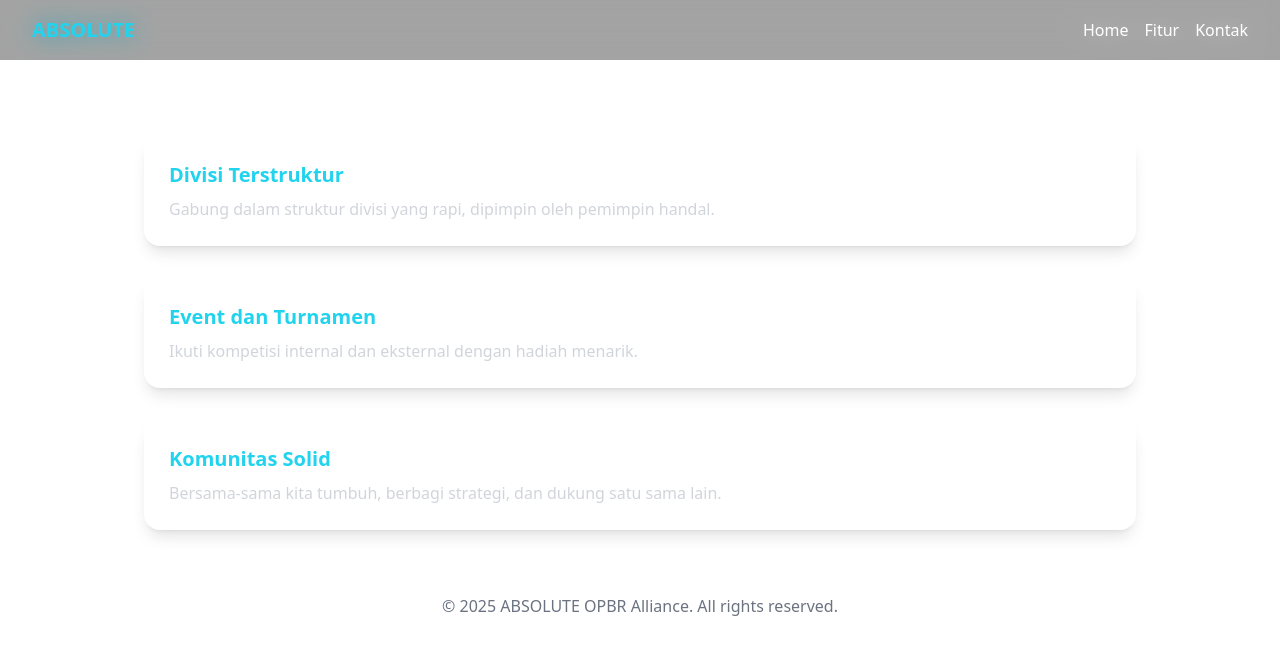
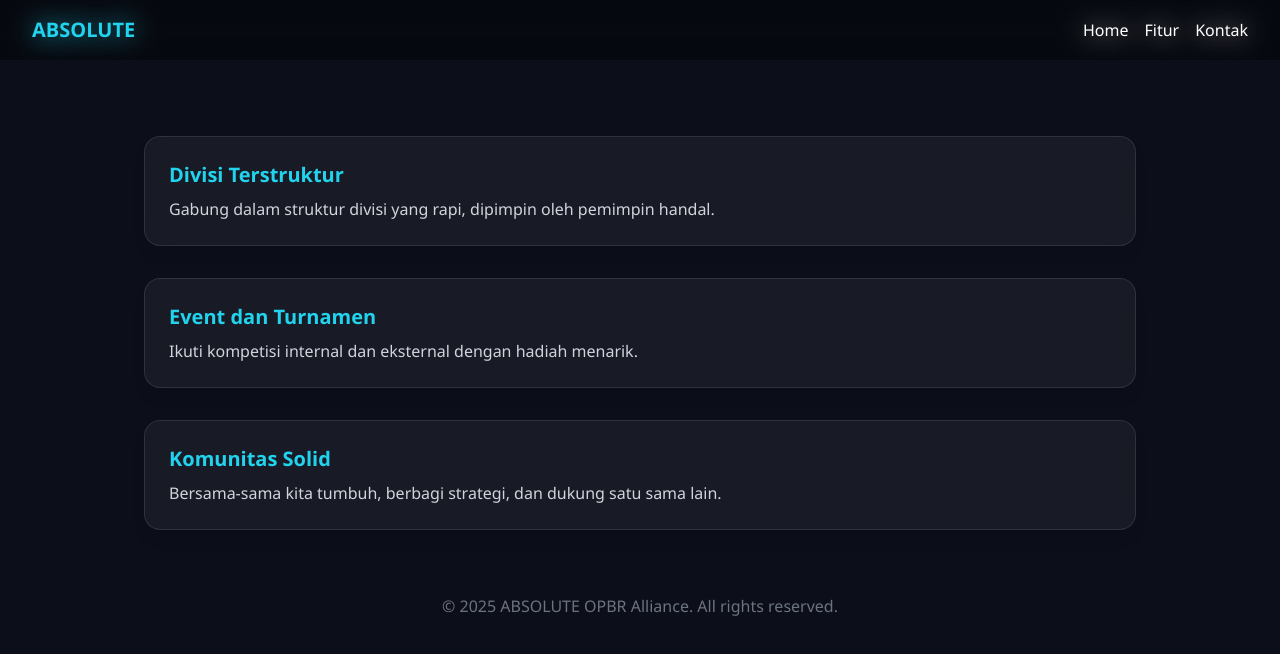
Before and after one commit to AliefKaka/Awa, a Next.js app: page / in a window 1280 px wide. Shown: the top 654 px of the page. Built offline with nearby package versions, Linux system fonts and the light colour scheme.

Commit message:
Update globals.css

```diff
--- a/styles/globals.css
+++ b/styles/globals.css
@@ -19,3 +19,132 @@
   animation-timing-function: linear;
   animation-iteration-count: infinite;
 }
+
+* { margin: 0; padding: 0; box-sizing: border-box; }
+    html, body {
+      scroll-behavior: smooth;
+      font-family: 'Segoe UI', sans-serif;
+      background: #0c0f1a;
+      color: white;
+      overflow-x: hidden;
+    }
+
+    #loader {
+      position: fixed;
+      top: 0; left: 0;
+      width: 100%; height: 100%;
+      background: #0c0f1a;
+      display: flex;
+      justify-content: center;
+      align-items: center;
+      z-index: 9999;
+      transition: opacity 0.5s ease;
+    }
+    .loader-ring {
+      width: 60px; height: 60px;
+      border: 6px solid rgba(255,255,255,0.1);
+      border-top: 6px solid #00d4ff;
+      border-radius: 50%;
+      animation: spin 1s linear infinite;
+    }
+    @keyframes spin { to { transform: rotate(360deg); } }
+
+    .shapes span {
+      position: absolute;
+      width: 20px; height: 20px;
+      background: rgba(0,212,255,0.1);
+      border-radius: 50%;
+      animation: float 10s linear infinite;
+    }
+    @keyframes float {
+      0% { transform: translateY(0); opacity: 1; }
+      100% { transform: translateY(-1000px); opacity: 0; }
+    }
+
+    nav {
+      position: fixed;
+      width: 100%;
+      top: 0;
+      left: 0;
+      padding: 1rem 2rem;
+      background: rgba(0,0,0,0.2);
+      backdrop-filter: blur(10px);
+      display: flex;
+      justify-content: space-between;
+      align-items: center;
+      z-index: 999;
+    }
+    nav h1 { color: #00d4ff; font-size: 1.2rem; }
+    nav a {
+      color: white;
+      margin-left: 1rem;
+      text-decoration: none;
+      transition: color 0.3s;
+    }
+    nav a:hover { color: #00d4ff; }
+
+    .hero {
+      height: 100vh;
+      display: flex;
+      flex-direction: column;
+      justify-content: center;
+      align-items: center;
+      text-align: center;
+      padding: 0 1rem;
+    }
+    .hero h2 {
+      font-size: 2.5rem;
+      color: #00d4ff;
+      margin-bottom: 1rem;
+    }
+    .hero p {
+      font-size: 1.1rem;
+      color: #ccc;
+      max-width: 600px;
+      margin-bottom: 2rem;
+    }
+    .hero a {
+      padding: 0.8rem 1.5rem;
+      background: #00d4ff;
+      color: black;
+      border-radius: 8px;
+      font-weight: bold;
+      transition: all 0.3s ease;
+    }
+    .hero a:hover {
+      background: #00bce0;
+      transform: scale(1.05);
+    }
+
+    .container {
+      max-width: 1000px;
+      margin: auto;
+      padding: 2rem;
+      display: flex;
+      flex-direction: column;
+      gap: 2rem;
+    }
+    .card {
+      background: rgba(255,255,255,0.05);
+      border: 1px solid rgba(255,255,255,0.1);
+      border-radius: 16px;
+      padding: 2rem;
+      backdrop-filter: blur(10px);
+      transform: translateY(60px);
+      opacity: 0;
+      transition: all 0.8s ease-out;
+      box-shadow: 0 10px 30px rgba(0,0,0,0.3);
+    }
+    .card.visible {
+      opacity: 1;
+      transform: translateY(0);
+    }
+    .card:hover {
+      transform: scale(1.02);
+    }
+
+    footer {
+      text-align: center;
+      padding: 2rem;
+      color: #888;
+    }
```
